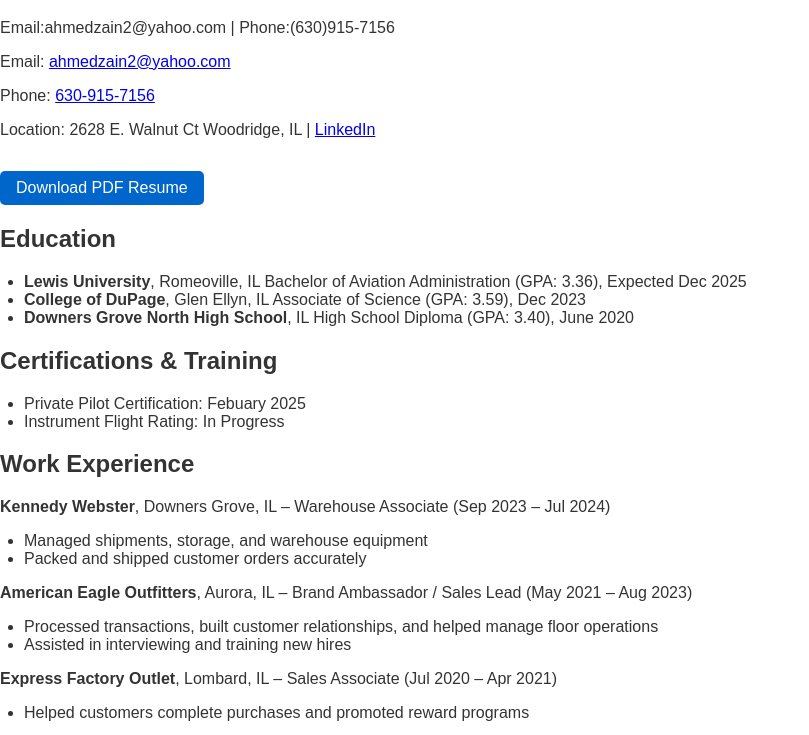
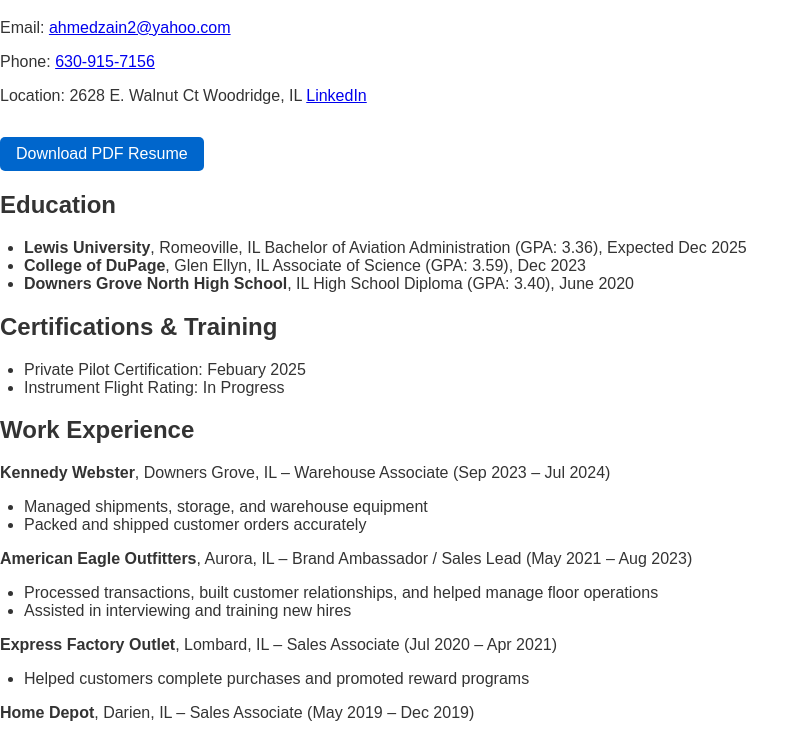
Before and after one commit to za1nahmed/web-resume, a plain HTML site: page index.html in a window 1280 px wide. Shown: the part 61-796 px from the top of the page, without its empty margins (0-809 px from the left). Drawn offline with Linux system fonts and the light colour scheme.

Commit message:
update ress

```diff
--- a/index.html
+++ b/index.html
@@ -9,10 +9,10 @@
 
   <div class="resume">
     <h1>Zain Ahmed</h1>
-    <p>Email:ahmedzain2@yahoo.com | Phone:(630)915-7156</p>
     <p>Email: <a href="mailto:ahmedzain2@yahoo.com">ahmedzain2@yahoo.com</a></p>
     <p>Phone: <a href="tel:+16309157156">630-915-7156</a></p>
-    <p>Location: 2628 E. Walnut Ct Woodridge, IL | <a href="https://www.linkedin.com/in/zain-ahmed-6b8777241/">LinkedIn</a></p>
+    <p>Location: 2628 E. Walnut Ct Woodridge, IL
+    <a href="https://www.linkedin.com/in/zain-ahmed-6b8777241/">LinkedIn</a></p>
     <p><a href="zainres.pdf" target="_blank" class="pdf-link">Download PDF Resume</a></p>
 
     <h2>Education</h2>
```
